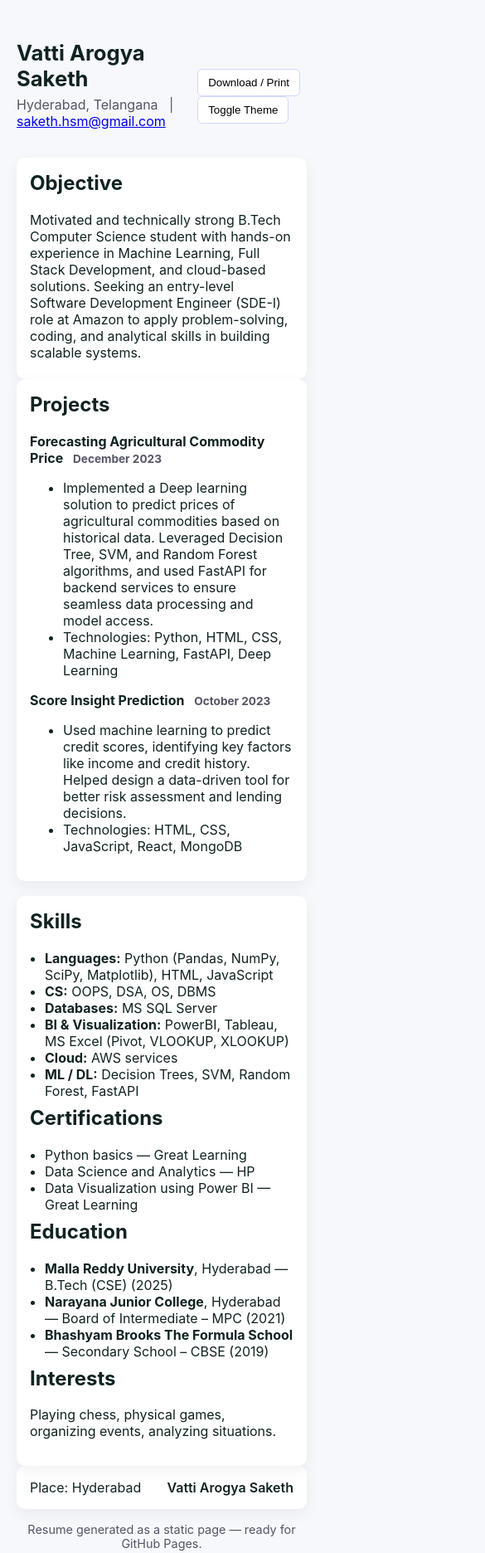
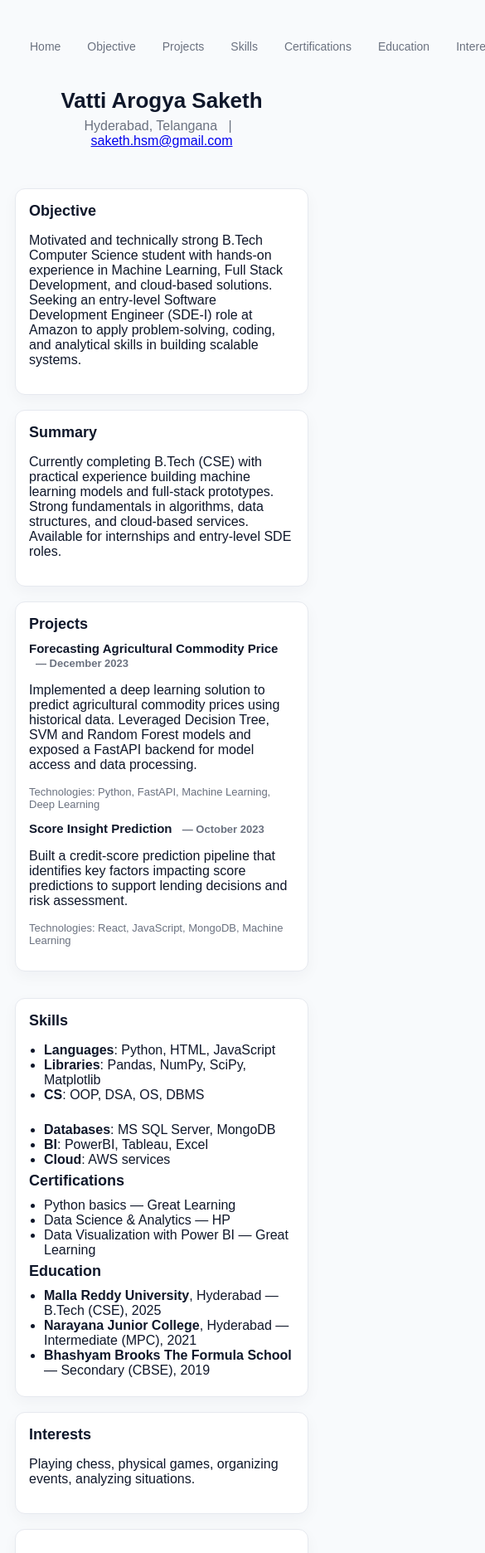
Before and after one commit to sakethvatti/Resume, a plain HTML site: page index.html in a window 390 px wide. Shown: the top 1872 px of the page at 83% size, 585 px wide, since content can reach past the window. Drawn offline with Linux system fonts and the light colour scheme.

Commit message:
Polish resume UI: responsive layout, accessibility, print styles, sticky nav

```diff
--- a/index.html
+++ b/index.html
@@ -5,89 +5,119 @@
     <meta name="viewport" content="width=device-width,initial-scale=1" />
     <title>Vatti Arogya Saketh — Resume</title>
     <meta name="description" content="Resume of Vatti Arogya Saketh — B.Tech CSE, ML & Full Stack Developer" />
+    <!-- Prefer Inter for a crisp UI, fall back to system fonts -->
+    <link rel="preconnect" href="https://fonts.gstatic.com" crossorigin>
+    <link href="https://fonts.googleapis.com/css2?family=Inter:wght@300;400;600;700&display=swap" rel="stylesheet">
     <link rel="stylesheet" href="styles.css" />
   </head>
   <body>
-    <div class="container">
-      <header class="header">
-        <div>
-          <h1>Vatti Arogya Saketh</h1>
-          <p class="sub">Hyderabad, Telangana &nbsp; | &nbsp; <a href="mailto:saketh.hsm@gmail.com">saketh.hsm@gmail.com</a></p>
+    <a class="skip-link" href="#main">Skip to content</a>
+    <header class="site-header">
+      <nav class="nav" aria-label="Primary">
+        <div class="nav-inner">
+          <ul class="nav-list">
+            <li><a href="#header">Home</a></li>
+            <li><a href="#objective">Objective</a></li>
+            <li><a href="#projects">Projects</a></li>
+            <li><a href="#skills">Skills</a></li>
+            <li><a href="#certifications">Certifications</a></li>
+            <li><a href="#education">Education</a></li>
+            <li><a href="#interests">Interests</a></li>
+          </ul>
+          <div class="nav-actions">
+            <button id="printBtn" class="btn small">Print / PDF</button>
+            <button id="themeBtn" class="btn small" aria-pressed="false">Toggle Theme</button>
           </div>
-        <div class="actions">
-          <button id="printBtn" title="Print or save as PDF">Download / Print</button>
-          <button id="themeBtn" title="Toggle theme">Toggle Theme</button>
+        </div>
+      </nav>
+
+      <div id="header" class="hero">
+        <h1 class="name">Vatti Arogya Saketh</h1>
+        <p class="meta">Hyderabad, Telangana &nbsp; | &nbsp; <a href="mailto:saketh.hsm@gmail.com">saketh.hsm@gmail.com</a></p>
       </div>
     </header>
 
-      <main>
-        <section class="card objective">
-          <h2>Objective</h2>
+  <main id="main" class="site-main">
+      <div class="wrap">
+        <!-- Objective -->
+        <section id="objective" class="card">
+          <h2 class="card-title">Objective</h2>
           <p>
-            Motivated and technically strong B.Tech Computer Science student with hands-on experience in Machine Learning, Full Stack Development, and cloud-based solutions. Seeking an entry-level Software Development Engineer (SDE-I) role at Amazon to apply problem-solving, coding, and analytical skills in building scalable systems.
+            Motivated and technically strong B.Tech Computer Science student with hands-on experience in Machine Learning, Full Stack Development, and cloud-based solutions. Seeking an entry-level Software Development Engineer (SDE‑I) role at Amazon to apply problem-solving, coding, and analytical skills in building scalable systems.
           </p>
         </section>
 
+        <!-- Experience / Summary (brief) -->
+        <section id="summary" class="card">
+          <h2 class="card-title">Summary</h2>
+          <p>Currently completing B.Tech (CSE) with practical experience building machine learning models and full-stack prototypes. Strong fundamentals in algorithms, data structures, and cloud-based services. Available for internships and entry-level SDE roles.</p>
+        </section>
+
         <div class="grid">
-          <section class="card">
-            <h2>Projects</h2>
+          <section id="projects" class="card">
+            <h2 class="card-title">Projects</h2>
+
             <article class="project">
-              <h3>Forecasting Agricultural Commodity Price <span class="date">December 2023</span></h3>
-              <ul>
-                <li>Implemented a Deep learning solution to predict prices of agricultural commodities based on historical data. Leveraged Decision Tree, SVM, and Random Forest algorithms, and used FastAPI for backend services to ensure seamless data processing and model access.</li>
-                <li>Technologies: Python, HTML, CSS, Machine Learning, FastAPI, Deep Learning</li>
-              </ul>
+              <h3 class="project-title">Forecasting Agricultural Commodity Price <span class="muted">— December 2023</span></h3>
+              <p>Implemented a deep learning solution to predict agricultural commodity prices using historical data. Leveraged Decision Tree, SVM and Random Forest models and exposed a FastAPI backend for model access and data processing.</p>
+              <p class="tech">Technologies: Python, FastAPI, Machine Learning, Deep Learning</p>
             </article>
 
             <article class="project">
-              <h3>Score Insight Prediction <span class="date">October 2023</span></h3>
-              <ul>
-                <li>Used machine learning to predict credit scores, identifying key factors like income and credit history. Helped design a data-driven tool for better risk assessment and lending decisions.</li>
-                <li>Technologies: HTML, CSS, JavaScript, React, MongoDB</li>
-              </ul>
+              <h3 class="project-title">Score Insight Prediction <span class="muted">— October 2023</span></h3>
+              <p>Built a credit-score prediction pipeline that identifies key factors impacting score predictions to support lending decisions and risk assessment.</p>
+              <p class="tech">Technologies: React, JavaScript, MongoDB, Machine Learning</p>
             </article>
           </section>
 
-          <aside class="card side">
-            <h2>Skills</h2>
+          <aside class="card sidebar">
+            <section id="skills">
+              <h2 class="card-title">Skills</h2>
+              <div class="skill-grid">
                 <ul>
-              <li><strong>Languages:</strong> Python (Pandas, NumPy, SciPy, Matplotlib), HTML, JavaScript</li>
-              <li><strong>CS:</strong> OOPS, DSA, OS, DBMS</li>
-              <li><strong>Databases:</strong> MS SQL Server</li>
-              <li><strong>BI & Visualization:</strong> PowerBI, Tableau, MS Excel (Pivot, VLOOKUP, XLOOKUP)</li>
-              <li><strong>Cloud:</strong> AWS services</li>
-              <li><strong>ML / DL:</strong> Decision Trees, SVM, Random Forest, FastAPI</li>
+                  <li><strong>Languages</strong>: Python, HTML, JavaScript</li>
+                  <li><strong>Libraries</strong>: Pandas, NumPy, SciPy, Matplotlib</li>
+                  <li><strong>CS</strong>: OOP, DSA, OS, DBMS</li>
                 </ul>
+                <ul>
+                  <li><strong>Databases</strong>: MS SQL Server, MongoDB</li>
+                  <li><strong>BI</strong>: PowerBI, Tableau, Excel</li>
+                  <li><strong>Cloud</strong>: AWS services</li>
+                </ul>
+              </div>
+            </section>
 
-            <h2>Certifications</h2>
-            <ul>
+            <section id="certifications">
+              <h2 class="card-title">Certifications</h2>
+              <ul class="list">
                 <li>Python basics — Great Learning</li>
-              <li>Data Science and Analytics — HP</li>
-              <li>Data Visualization using Power BI — Great Learning</li>
+                <li>Data Science & Analytics — HP</li>
+                <li>Data Visualization with Power BI — Great Learning</li>
               </ul>
+            </section>
 
-            <h2>Education</h2>
-            <ul>
-              <li><strong>Malla Reddy University</strong>, Hyderabad — B.Tech (CSE) (2025)</li>
-              <li><strong>Narayana Junior College</strong>, Hyderabad — Board of Intermediate – MPC (2021)</li>
-              <li><strong>Bhashyam Brooks The Formula School</strong> — Secondary School – CBSE (2019)</li>
+            <section id="education">
+              <h2 class="card-title">Education</h2>
+              <ul class="list">
+                <li><strong>Malla Reddy University</strong>, Hyderabad — B.Tech (CSE), 2025</li>
+                <li><strong>Narayana Junior College</strong>, Hyderabad — Intermediate (MPC), 2021</li>
+                <li><strong>Bhashyam Brooks The Formula School</strong> — Secondary (CBSE), 2019</li>
               </ul>
-
-            <h2>Interests</h2>
-            <p>Playing chess, physical games, organizing events, analyzing situations.</p>
+            </section>
           </aside>
         </div>
 
-        <section class="card footnote">
+        <section id="interests" class="card">
+          <h2 class="card-title">Interests</h2>
+          <p>Playing chess, physical games, organizing events, analyzing situations.</p>
+        </section>
+
+        <footer class="signature card">
           <p class="place">Place: Hyderabad</p>
-          <p class="signature">Vatti Arogya Saketh</p>
-        </section>
-      </main>
-
-      <footer class="footer">
-        <p>Resume generated as a static page — ready for GitHub Pages.</p>
+          <p class="signed">Vatti Arogya Saketh</p>
         </footer>
       </div>
+    </main>
 
     <script src="script.js"></script>
   </body>
--- a/script.js
+++ b/script.js
@@ -1,17 +1,41 @@
-document.addEventListener('DOMContentLoaded',function(){
-  const printBtn = document.getElementById('printBtn');
-  const themeBtn = document.getElementById('themeBtn');
-
-  printBtn.addEventListener('click',()=>{
-    window.print();
+// script.js — small interactive helpers (smooth scroll, print, theme)
+document.addEventListener('DOMContentLoaded', () => {
+  // Smooth scroll for nav anchors
+  document.querySelectorAll('a[href^="#"]').forEach(a => {
+    a.addEventListener('click', (e) => {
+      const href = a.getAttribute('href');
+      if (href === '#' || href === '') return;
+      const target = document.querySelector(href);
+      if (target) {
+        e.preventDefault();
+        target.scrollIntoView({behavior: 'smooth', block: 'start'});
+      }
+    });
   });
 
-  // persistent simple theme toggle
-  const theme = localStorage.getItem('theme');
-  if(theme === 'dark') document.body.classList.add('dark');
+  // Print button
+  const printBtn = document.getElementById('printBtn');
+  if (printBtn) printBtn.addEventListener('click', () => window.print());
 
-  themeBtn.addEventListener('click',()=>{
-    document.body.classList.toggle('dark');
-    localStorage.setItem('theme', document.body.classList.contains('dark') ? 'dark' : 'light');
+  // Theme toggle (light/dark) with persistence
+  const themeBtn = document.getElementById('themeBtn');
+  const stored = localStorage.getItem('theme');
+  if (stored === 'dark') {
+    document.documentElement.setAttribute('data-theme', 'dark');
+    document.body.classList.add('dark');
+    if (themeBtn) themeBtn.setAttribute('aria-pressed', 'true');
+  }
+  if (themeBtn) themeBtn.addEventListener('click', () => {
+    const isDark = document.body.classList.toggle('dark');
+    themeBtn.setAttribute('aria-pressed', isDark ? 'true' : 'false');
+    localStorage.setItem('theme', isDark ? 'dark' : 'light');
   });
+
+  // Sticky nav shadow on scroll for visual depth
+  const navInner = document.querySelector('.nav-inner');
+  const onScroll = () => {
+    if (window.scrollY > 8) navInner.classList.add('scrolled'); else navInner.classList.remove('scrolled');
+  };
+  window.addEventListener('scroll', onScroll, {passive:true});
+  onScroll();
 });
--- a/styles.css
+++ b/styles.css
@@ -1,44 +1,105 @@
+/*
+  styles.css
+  Polished, production-ready styles for the resume page.
+  - Soft page background
+  - Card containers with borders, radius and slight shadow
+  - Responsive grid and sidebar
+  - Print-friendly rules (minimal colors)
+*/
+
 :root{
-  --bg:#f6f8fb;
-  --card:#ffffff;
-  --muted:#556;
-  --accent:#0b5cff;
-  --text:#122;
-}
-*{box-sizing:border-box}
-body{font-family:Inter,Segoe UI,Roboto,Arial,sans-serif;margin:0;background:var(--bg);color:var(--text);-webkit-font-smoothing:antialiased}
-.container{max-width:900px;margin:28px auto;padding:20px}
-.header{display:flex;justify-content:space-between;align-items:center;margin-bottom:18px}
-.header h1{margin:0;font-size:1.6rem}
-.sub{color:var(--muted);margin-top:6px}
-.actions button{margin-left:8px;padding:8px 12px;border-radius:6px;border:1px solid #d0d7ff;background:#fff;cursor:pointer}
-.grid{display:grid;grid-template-columns:1fr 320px;gap:18px}
-.card{background:var(--card);padding:16px;border-radius:10px;box-shadow:0 6px 18px rgba(15,20,30,0.06)}
-.side ul{padding-left:18px;margin:8px 0}
-h2{margin-top:0}
-.project h3{margin:0 0 8px 0;font-size:1rem}
-.date{font-size:0.85rem;color:var(--muted);margin-left:8px}
-.objective p{margin:6px 0}
-.footnote{display:flex;justify-content:space-between;align-items:center}
-.place{margin:0}
-.signature{margin:0;font-weight:600}
-.footer{margin-top:16px;text-align:center;color:var(--muted);font-size:0.9rem}
+  /* Color system (light mode) */
+  --page-bg: #F8FAFC; /* light neutral */
+  --surface: #FFFFFF;
+  --muted: #6B7280;
+  --accent: #2563EB; /* blue-600 */
+  --text: #0F172A; /* primary text */
+  --border: #E6E9EF;
+  --radius: 12px;
 
-@media (max-width:920px){
-  .grid{grid-template-columns:1fr}
-  .actions{margin-top:12px}
+  /* Layout */
+  --max-width: 1100px;
+  --side-padding-sm: 18px;
+  --side-padding-lg: 36px;
+
+  /* Typography scale (mobile-first) */
+  --fs-body: 16px;
+  --lh-body: 1.6;
+  --fs-h1: 40px;
+  --fs-h2: 28px;
+  --fs-h3: 20px;
 }
 
-/* Dark theme support */
-body.dark{background:#0f1724;color:#e6eef8}
-body.dark .card{background:#0b1220;box-shadow:0 6px 18px rgba(2,6,23,0.6)}
-body.dark .actions button{background:#06122b;color:#cfe0ff;border-color:#183060}
+*{box-sizing:border-box}
+html,body{height:100%}
+body{
+  margin:0;
+  font-family: Arial, Helvetica, sans-serif;
+  background:var(--page-bg);
+  color:var(--text);
+  -webkit-font-smoothing:antialiased;
+  -moz-osx-font-smoothing:grayscale;
+}
 
-/* Print rules */
+.skip-link{position:absolute;left:-9999px;top:auto;width:1px;height:1px;overflow:hidden}
+
+
+.site-header{padding:18px var(--side-padding-sm);text-align:center}
+.nav{background:transparent;border-bottom:1px solid transparent}
+.nav-inner{max-width:var(--max-width);margin:0 auto;display:flex;justify-content:space-between;align-items:center;padding:8px}
+.nav-list{list-style:none;padding:0;margin:0;display:flex;gap:12px}
+.nav-list a{color:var(--muted);text-decoration:none;font-size:14px;padding:8px 10px;border-radius:10px;transition:all .18s ease}
+.nav-list a:focus, .nav-list a:hover{background:rgba(37,99,235,0.06);color:var(--accent);outline:none}
+.nav-actions{display:flex;gap:8px}
+.btn{border:1px solid var(--border);background:var(--surface);padding:8px 10px;border-radius:10px;cursor:pointer;transition:transform .12s ease,box-shadow .12s ease}
+.btn.small{font-size:13px;padding:6px 8px}
+.btn:focus{outline:2px solid rgba(37,99,235,0.15)}
+.btn:hover{transform:translateY(-2px);box-shadow:0 8px 20px rgba(15,23,42,0.06)}
+
+.hero{max-width:var(--max-width);margin:12px auto 18px;padding:0 var(--side-padding-sm)}
+.name{font-size:26px;margin:0;font-weight:700}
+.meta{color:var(--muted);margin-top:6px}
+
+.site-main .wrap{max-width:var(--max-width);margin:0 auto;padding:12px var(--side-padding-sm)}
+
+/* Card base */
+.card{
+  background:var(--surface);
+  border:1px solid var(--border);
+  border-radius:var(--radius);
+  padding:16px;
+  box-shadow:0 6px 18px rgba(15,22,40,0.04);
+  margin-bottom:18px;
+}
+.card-title{margin:0 0 10px 0;font-size:18px}
+
+.grid{display:grid;grid-template-columns:1fr;gap:14px;align-items:start}
+.sidebar .card{padding:12px}
+
+.project{margin-bottom:12px}
+.project-title{margin:0;font-size:15px}
+.muted{color:var(--muted);font-size:13px;margin-left:8px}
+.tech{color:var(--muted);font-size:13px;margin-top:8px}
+
+.skill-grid{display:flex;gap:12px;flex-wrap:wrap}
+.skill-grid ul{padding-left:18px;margin:6px 0;min-width:140px}
+.list{padding-left:18px;margin:6px 0}
+
+.signature{text-align:right;font-weight:600}
+
+/* Desktop layout: two-column content with sidebar */
+@media (min-width:960px){
+  .grid{grid-template-columns:1fr 340px}
+  .site-header{padding:20px var(--side-padding-lg)}
+  .site-main .wrap{padding:20px var(--side-padding-lg)}
+  .name{font-size:40px}
+}
+
+/* Print styles: remove color, shadows and hide UI buttons */
 @media print{
-  body{background:transparent}
-  .actions, .footer{display:none}
-  .container{max-width:100%;margin:0;padding:0}
-  .grid{grid-template-columns:1fr 300px}
-  .card{box-shadow:none;border-radius:0}
+  body{background:#fff;color:#000}
+  .nav, .nav-actions, .btn, .skip-link{display:none}
+  .card{box-shadow:none;border:1px solid #ddd}
+  .site-main .wrap{padding:0}
+  a[href]:after{content:""}
 }
```
Lines whose indentation alone changed are shown as unchanged.
